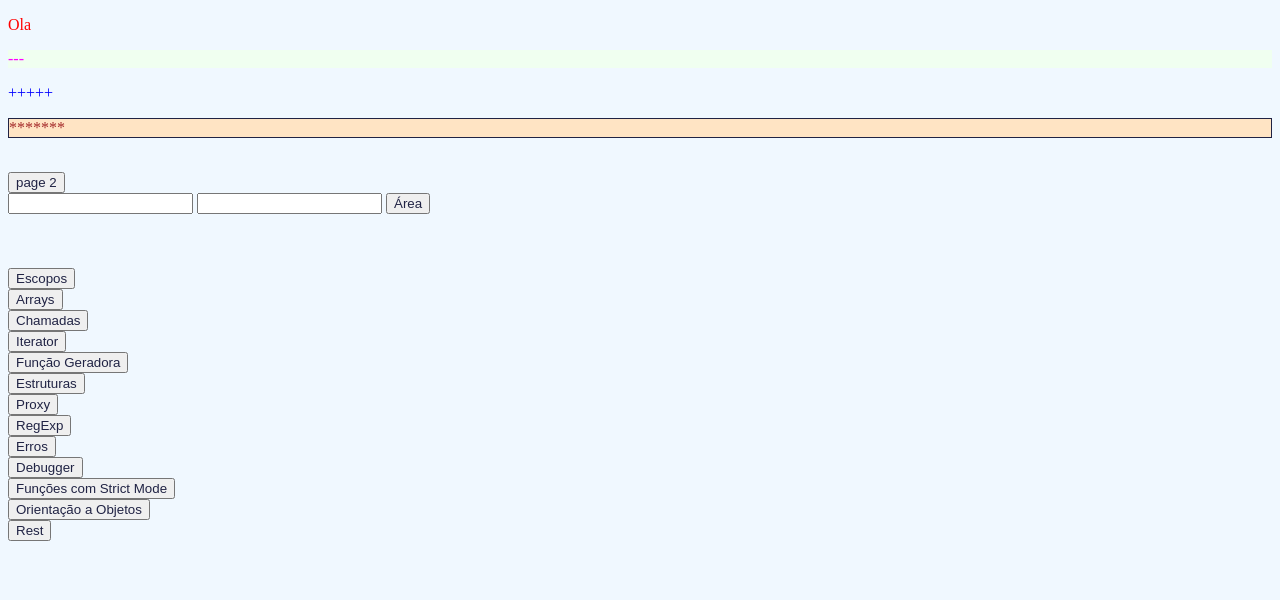
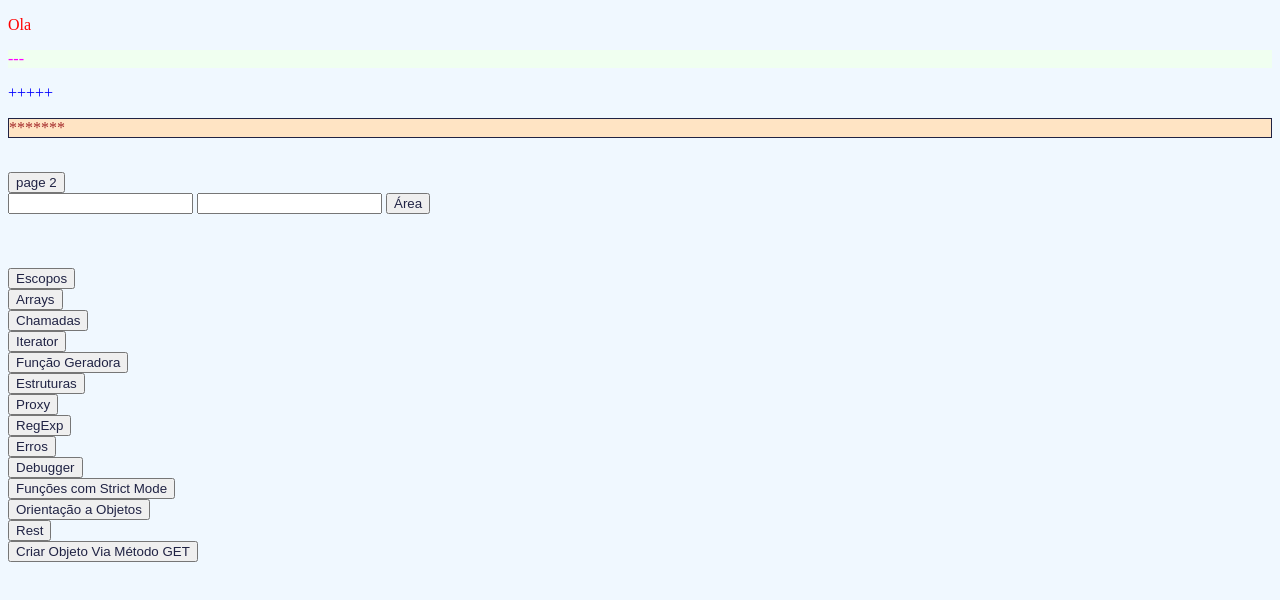
Before and after one commit to caiosousa21/EstudandoJS, a plain HTML site: page Untitled-1.html in a window 1280 px wide. Drawn offline with Linux system fonts and the light colour scheme.

Commit message:
Regex e substrings vias método GET

```diff
--- a/Untitled-1.html
+++ b/Untitled-1.html
@@ -37,5 +37,6 @@
         <button type="button" onclick="trechoEstrito()">Funções com Strict Mode</button><br>
         <button type="button" onclick="javascriptOO()">Orientação a Objetos</button><br>
         <button type="button" onclick="rest()">Rest</button><br>
+        <button type="button" onclick="formularioCriaObjeto()">Criar Objeto Via Método GET</button><br>
     </div>
 </body>
--- a/main.js
+++ b/main.js
@@ -528,3 +528,44 @@ rest=()=>{
     }
     console.log(ordenandoRestArgs(8,18,5,2,7,8,10,'a','b','&','2','"',' '));
 }
+
+formularioCriaObjeto=(x)=>{
+    const formulario = document.getElementById('meuForm') ?
+        document.getElementById('meuForm') :
+        document.createElement('form');
+
+    if (document.getElementById('meuForm')) {
+        formulario.remove();
+    } else {
+        formulario.id='meuForm';
+        formulario.action='valoresOrdenados.html'
+        formulario.method='get';
+
+
+        const entradaNome = document.createElement('input');
+        entradaNome.id='idNome';
+        entradaNome.name='eNome';
+        entradaNome.type='text';
+
+        const entradaSobrenome = document.createElement('input');
+        entradaSobrenome.id='idSobrenome';
+        entradaSobrenome.name='sNome';
+        entradaSobrenome.type='text';
+
+        const entradaIdade = document.createElement('input');
+        entradaIdade.id='idIdade';
+        entradaIdade.name='eIdade';
+        entradaIdade.type='text';
+
+        const btnSubmit = document.createElement('input');
+        btnSubmit.id ='idSubmit';
+        btnSubmit.type='submit';
+        btnSubmit.textContent='Enviar';
+
+        document.body.insertAdjacentElement('afterend',formulario);
+        formulario.appendChild(entradaNome);
+        formulario.appendChild(entradaSobrenome);
+        formulario.appendChild(entradaIdade);
+        formulario.appendChild(btnSubmit);
+    }
+}
```
Also changed, not shown: valoresOrdenados.html (+5 -1 lines).
